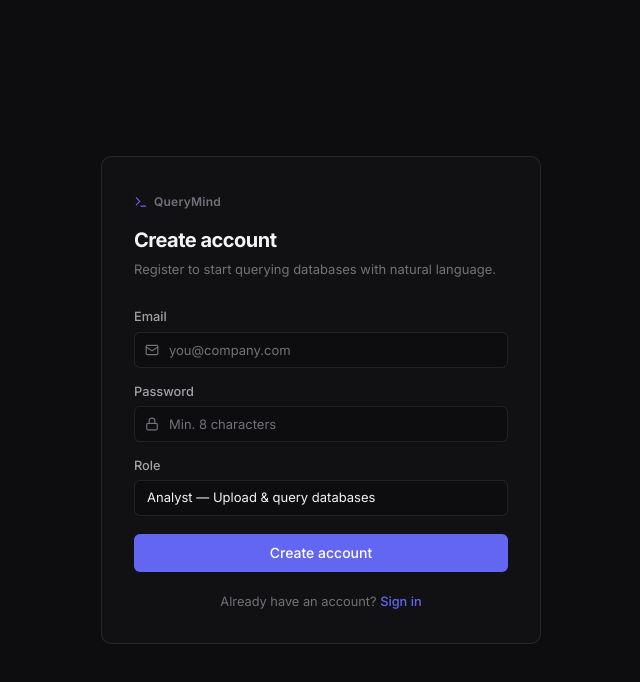
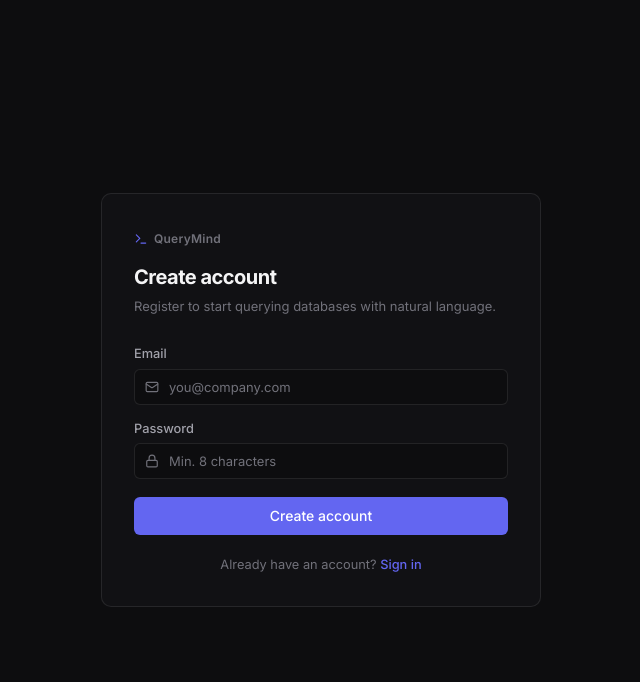
Before and after one commit to dhruv-0512/QueryMind, a React (Vite) app in the folder frontend/: page / in a window 1280 px wide. Both pictures are taken after a click on the button "Register". Shown: the top 682 px of the page, without its empty margins (319-959 px from the left). Built offline with nearby package versions, Linux system fonts and the light colour scheme.

Commit message:
Remove Role dropdown from public registration form (all signups default to Analyst profile)

```diff
--- a/frontend/src/pages/Register.jsx
+++ b/frontend/src/pages/Register.jsx
@@ -168,21 +168,7 @@ export const Register = ({ onNavigateToLogin }) => {
             </div>
           </div>
 
-          <div style={{ display: 'flex', flexDirection: 'column', gap: 5 }}>
-            <label style={{ fontSize: '0.8rem', fontWeight: 500, color: 'var(--text-secondary)' }}>
-              Role
-            </label>
-            <select
-              value={role}
-              onChange={(e) => setRole(e.target.value)}
-              className="input-field"
-              style={{ appearance: 'none', cursor: 'pointer' }}
-              disabled={isLoading}
-            >
-              <option value="analyst">Analyst — Upload &amp; query databases</option>
-              <option value="admin">Admin — Full system access</option>
-            </select>
-          </div>
+
 
           <button
             type="submit"
```
